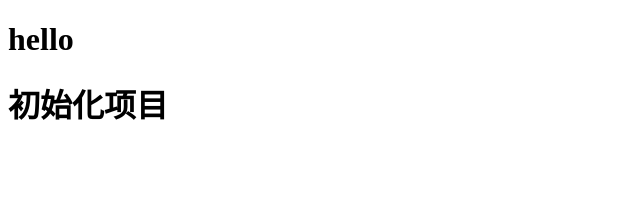
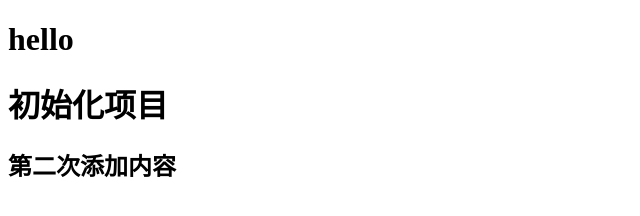
Before and after one commit to kkstudying/git-demo, a plain HTML site: page index.html in a window 1280 px wide. Shown: the whole page, without its empty margins (0-640 px from the left). Drawn offline with Linux system fonts and the light colour scheme.

Commit message:
第二次添加内容

```diff
--- a/index.html
+++ b/index.html
@@ -9,5 +9,6 @@
 <body>
     <h1>hello</h1>
     <h1>初始化项目</h1>
+    <h2>第二次添加内容</h2>
 </body>
 </html>
```
